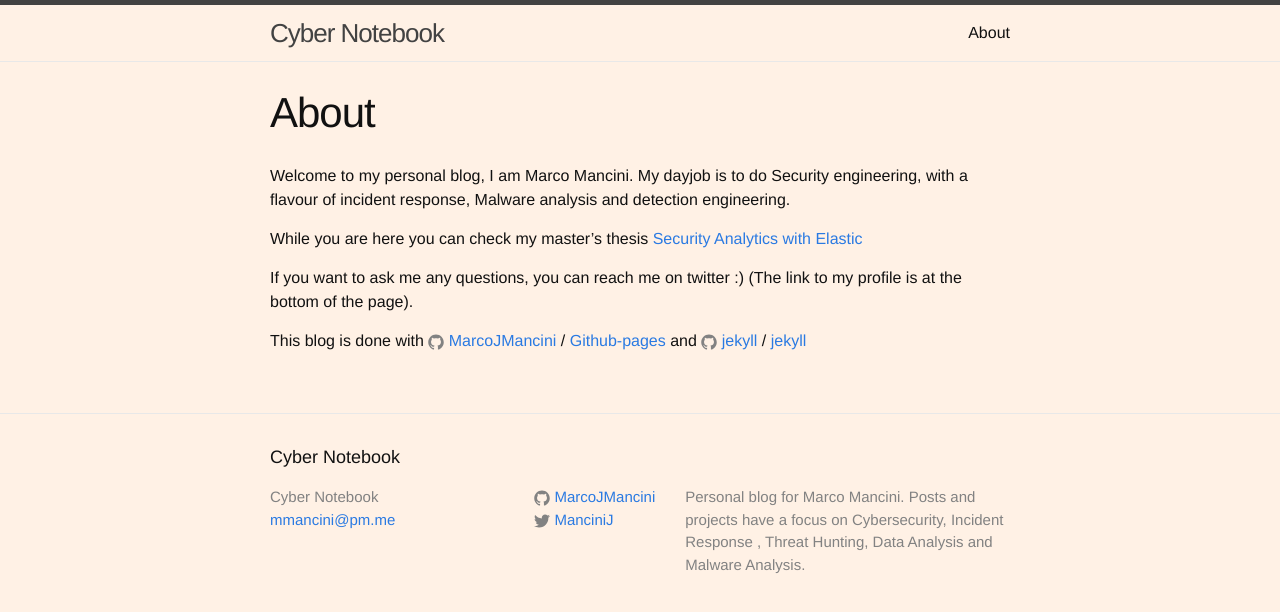
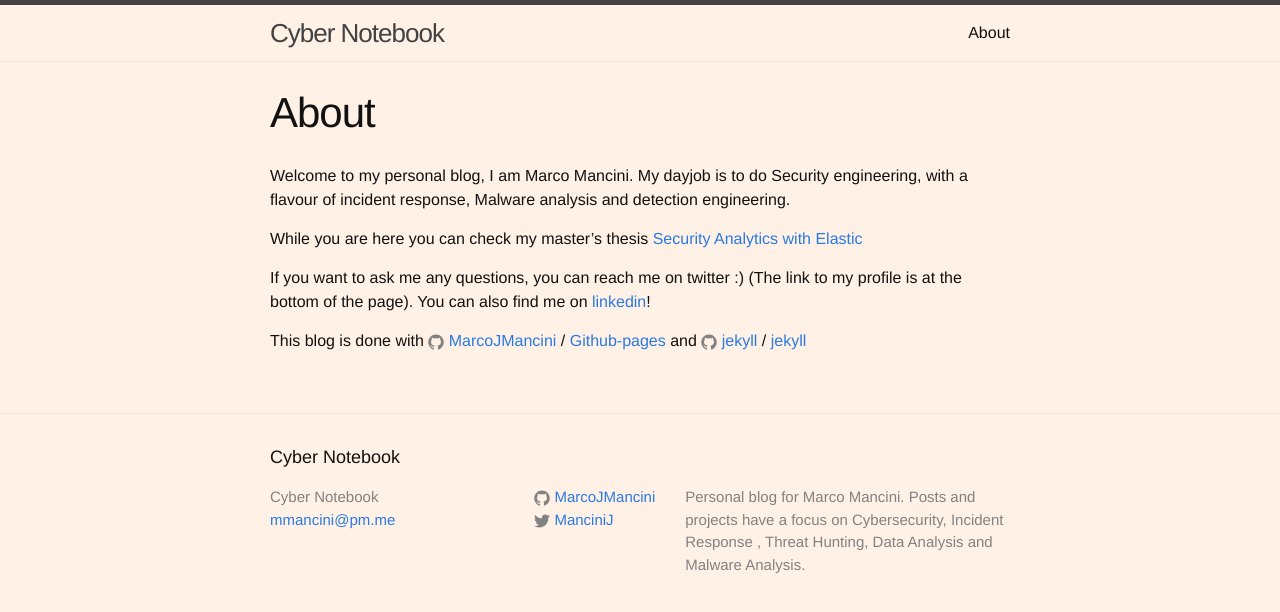
Before and after one commit to MarcoJMancini/marcojmancini.github.io, a Jekyll site: the page built from about.md, in a window 1280 px wide. Shown: the top 612 px of the page. Built offline with Jekyll 4.4.1, drawn with Linux system fonts in a browser that asks for light colours.

Commit message:
Update about.md
Added ways to find me and fixed a broken link

```diff
--- a/about.md
+++ b/about.md
@@ -6,9 +6,10 @@ permalink: /about/
 
 Welcome to my personal blog, I am Marco Mancini. My dayjob is to do Security engineering, with a flavour of incident response, Malware analysis and detection engineering.
 
-While you are here you can check my master's thesis [Security Analytics with Elastic](http://openaccess.uoc.edu/webapps/o2/bitstream/10609/113266/6/mmanciniTFM1219memory.pdf)
+While you are here you can check my master's thesis [Security Analytics with Elastic](https://openaccess.uoc.edu/handle/10609/113266)
 
 If you want to ask me any questions, you can reach me on twitter :) (The link to my profile is at the bottom of the page).
+You can also find me on [linkedin](https://www.linkedin.com/in/marco-mancini-002b3290/)!
 
 This blog is done with {% include icon-github.html username="MarcoJMancini" %} /
 [Github-pages](https://github.com/MarcoJMancini/marcojmancini.github.io) and {% include icon-github.html username="jekyll" %} /
```
